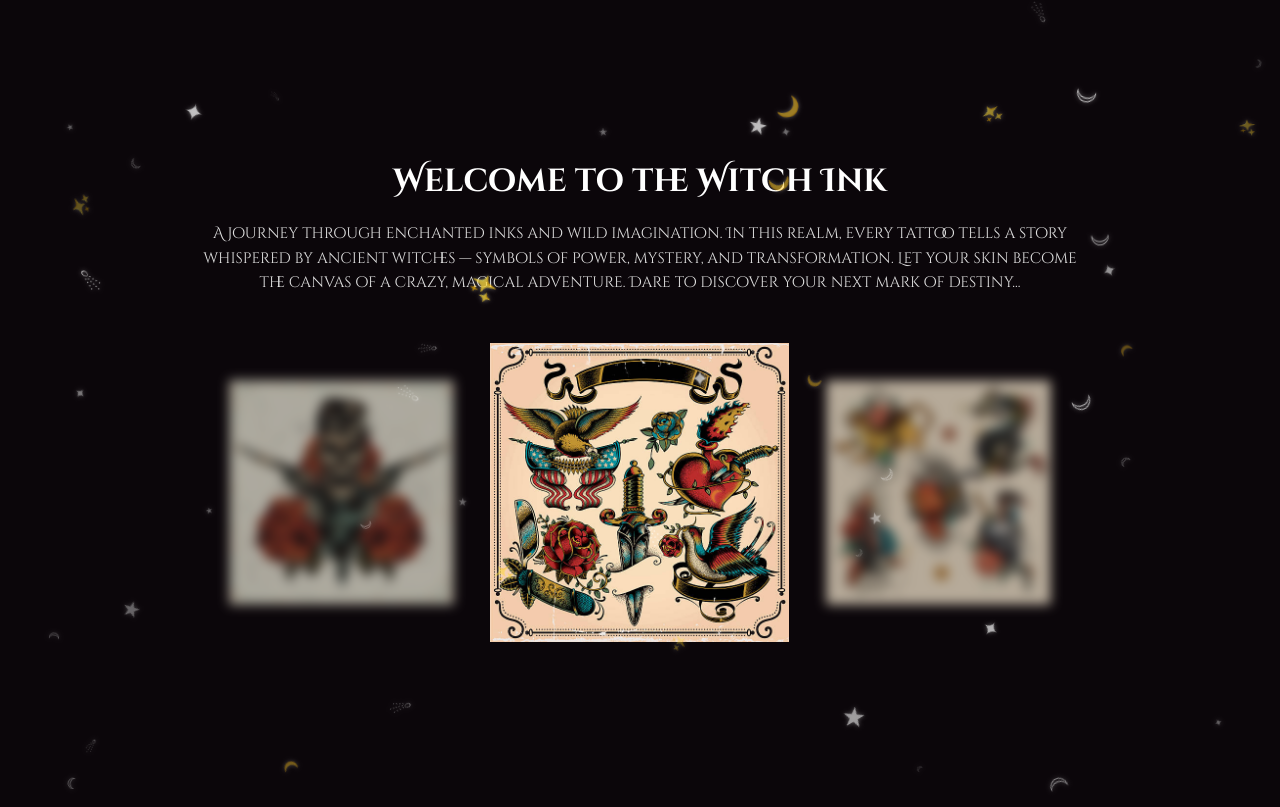
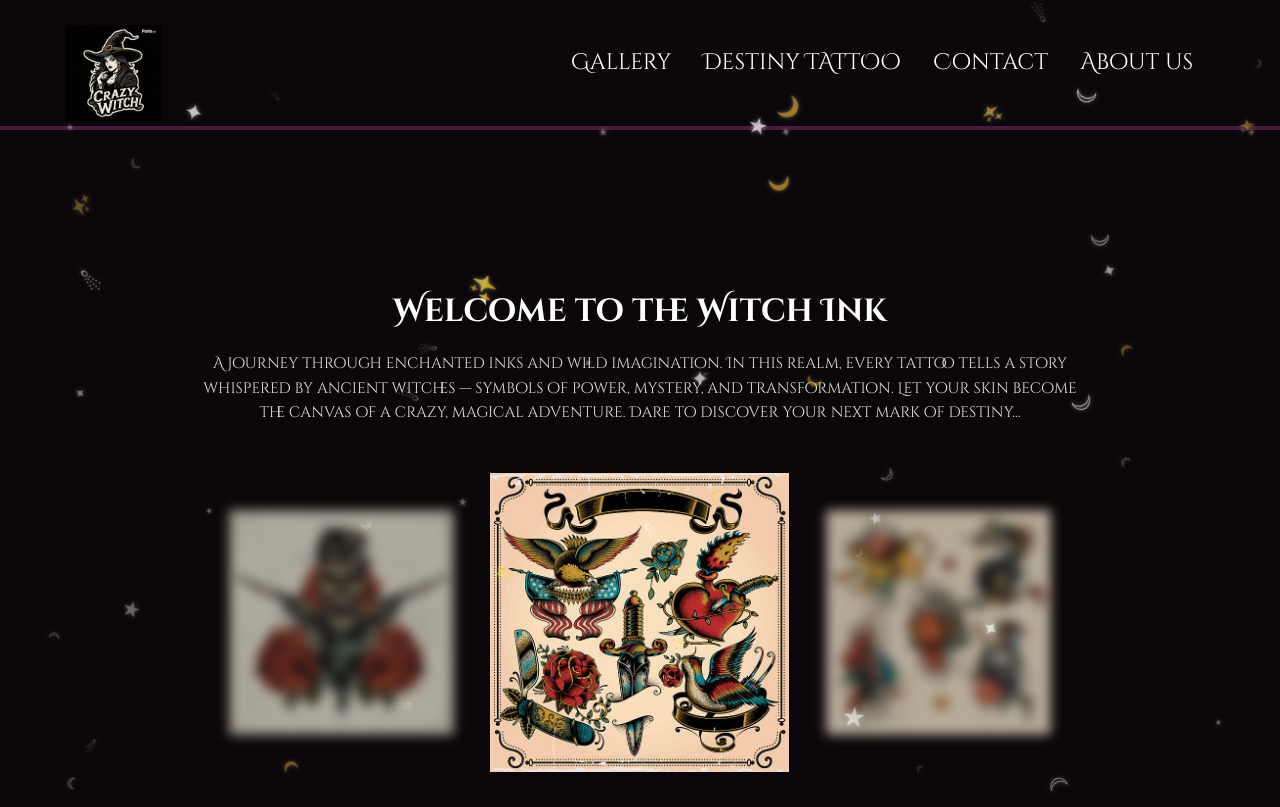
Before and after one commit to torresevag/magic_witch_tattoo_crazy_adventure, a plain HTML site: page index.html in a window 1280 px wide. Shown: the top 807 px of the page. Drawn offline with nearby package versions, Linux system fonts and the light colour scheme.

Commit message:
Añado header menu

```diff
--- a/index.html
+++ b/index.html
@@ -22,9 +22,19 @@
     <script src="main.js" defer></script>
   </head>
   <body>
-    <main
-      class="main_carrusel flex flex-col items-center justify-center h-screen"
-    >
+
+    <header class="header_menu h-[15%] flex justify-between">
+      <img class="header_menu_logo h-24 mt-5 ml-15" src="imagenes/logo.jpeg" alt="logo"
+          />
+      <ul class="header_menu_list flex justify-center mr-3 gap-8 w-[60%]">
+        <li><a href="#galery_anchor">Gallery</a></li>
+        <li><a href="#sphere_anchor">Destiny TATTOO</a></li>
+        <li><a href="#form_anchor">Contact</a></li>
+        <li><a href="#footer_anchor">About us</a></li>
+      </ul>
+
+    </header>
+    <main id="galery_anchor" class="main_carrusel flex flex-col items-center justify-center h-screen">
       <div class="main_carrusel_info relative w-full max-w-4xl">
         <h2>Welcome to the Witch Ink</h2>
         <p>
@@ -83,11 +93,11 @@
       </div>
       <div
         id="particle-layer"
-        class="particle-layer inset-0 pointer-events-none z-0 overflow-hidden"
+        class="particle-layer inset-0 pointer-events-none z-0 overflow-hidden w-auto"
       ></div>
     </main>
 
-    <div class="parte-eva">
+    <div id="sphere_anchor" class="parte-eva">
       <div class="text-esfera-info relative w-full max-w-4xl">
         <h2>Destiny TATTOO</h2>
         <p>Don't know exactly what you want to get tattooed?</p>
@@ -101,7 +111,7 @@
     </div>
 
     <!------------------------ FORM ---------------------->
-    <div class="flex justify-between form_body">
+    <div id="form_anchor" class="flex justify-between form_body">
       <div class="img">
         <img src="imagenes/form_pic.jpg" alt="studio image" />
       </div>
@@ -161,7 +171,7 @@
     </div>
     <!------------------------ FORM ---------------------->
 
-    <footer class="flex flex-col items-center">
+    <footer id="footer_anchor" class="flex flex-col items-center">
       <h1 class="font-semibold">Project developed by</h1>
 
       <div class="team flex pt-3">
--- a/style.css
+++ b/style.css
@@ -10,6 +10,22 @@
 body {
   background: var(--background-color);
   font-family: "Cinzel Decorative", serif;
+}
+
+.header_menu{
+  color: white;
+  padding: 5px;
+  border-bottom: 4px solid #4a1942;
+}
+
+.header_menu_list{
+  font-size: 1.4rem;
+  align-items: center;
+}
+
+a:hover {
+  color:#893168
+
 }
 
 .main_carrusel_info {
```
Also changed, not shown: imagenes/logo.jpeg (added).
